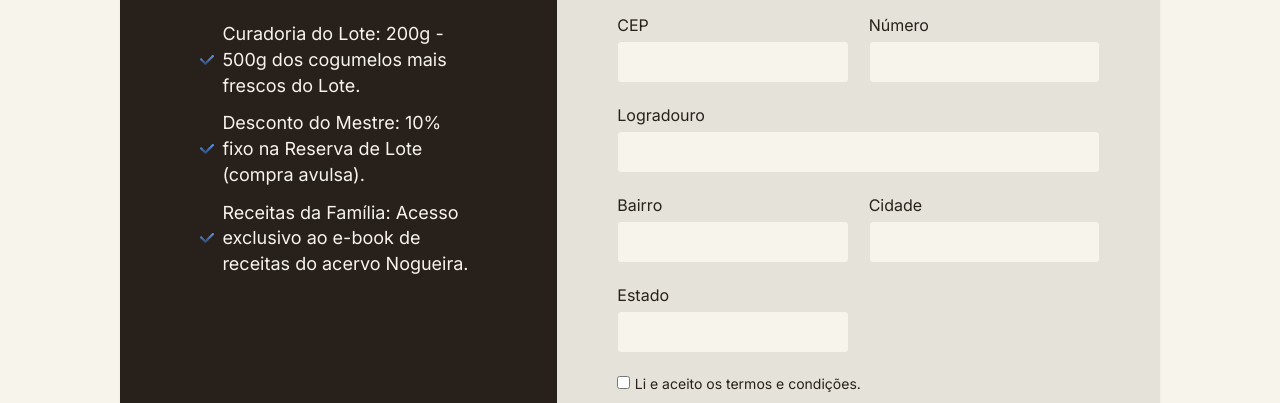
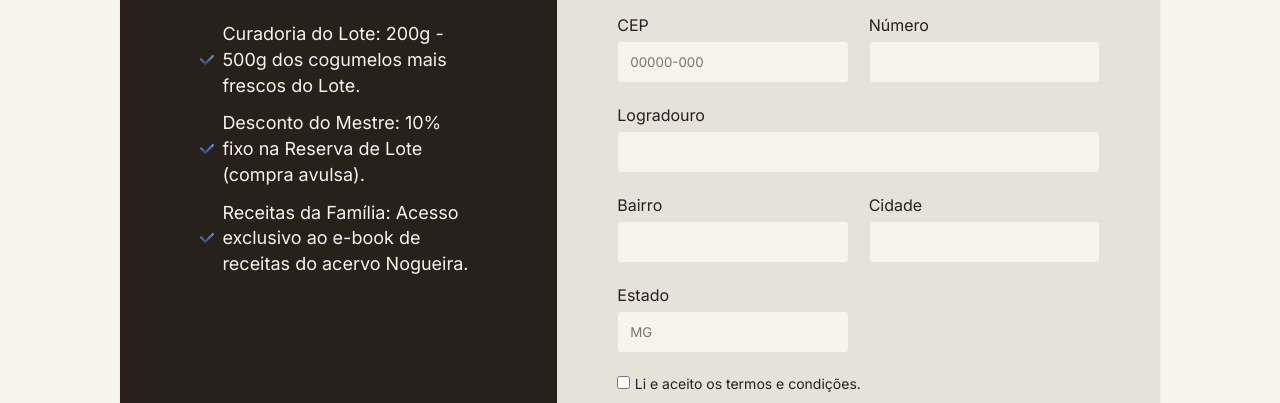
Before and after one commit to gabrielhca/Micelio-Veritas, a plain HTML site: page assinatura.html in a window 1280 px wide. Shown: the part 770-1173 px from the top of the page. Drawn offline with nearby package versions, Linux system fonts and the light colour scheme; a web font is replaced by a local one.

Commit message:
Valida formato de CPF, CEP, estado e telefone nos formulários

```diff
--- a/assinatura.html
+++ b/assinatura.html
@@ -108,7 +108,7 @@
         </div>
         <div class="col-2">
           <label for="cpf">CPF</label>
-          <input type="text" id="cpf" name="cpf" placeholder="000.000.000-00" required>
+          <input type="text" id="cpf" name="cpf" placeholder="000.000.000-00" inputmode="numeric" maxlength="14" pattern="\d{3}\.?\d{3}\.?\d{3}-?\d{2}" title="Digite os 11 números do CPF, com ou sem pontos e traço" required>
         </div>
         <div class="col-2">
           <label for="email">Email</label>
@@ -118,11 +118,11 @@
         <h2 class="col-2"><span class="icone-ponto"><svg width="8" height="12" viewBox="0 0 8 12" fill="none" xmlns="http://www.w3.org/2000/svg"><rect x="8.01855" y="0.00927734" width="12" height="8" rx="4" transform="rotate(90.1313 8.01855 0.00927734)" fill="url(#paint0_linear_492_602)"/></svg></span>entrega</h2>
         <div>
           <label for="cep">CEP</label>
-          <input type="text" id="cep" name="cep" required>
+          <input type="text" id="cep" name="cep" placeholder="00000-000" inputmode="numeric" maxlength="9" pattern="\d{5}-?\d{3}" title="Digite os 8 números do CEP, com ou sem traço" required>
         </div>
         <div>
           <label for="numero">Número</label>
-          <input type="text" id="numero" name="numero" required>
+          <input type="text" id="numero" name="numero" inputmode="numeric" required>
         </div>
         <div class="col-2">
           <label for="logradouro">Logradouro</label>
@@ -138,7 +138,7 @@
         </div>
         <div>
           <label for="estado">Estado</label>
-          <input type="text" id="estado" name="estado" required>
+          <input type="text" id="estado" name="estado" placeholder="MG" maxlength="2" pattern="[A-Za-z]{2}" title="Digite a sigla do estado, por exemplo MG" required>
         </div>
 
         <div class="col-2">
```
Also changed, not shown: contato.html (+1 -1 lines).
